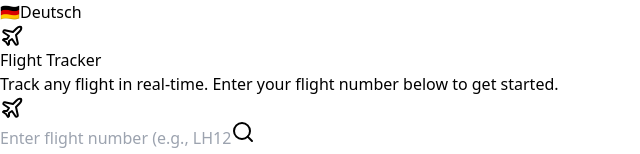
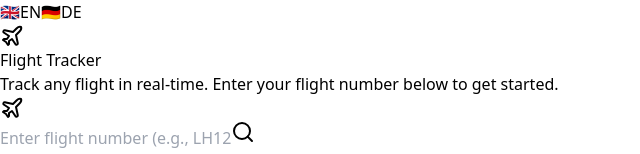
Before and after one commit to janschllr/Flighttracker, a React app: page / in a window 1280 px wide. Shown: the top 154 px of the page, without its empty margins (0-640 px from the left). Built offline with nearby package versions, Linux system fonts and the light colour scheme; no server answers; the HTML template or start-up script is replaced by a standard one.

Commit message:
feat: replace language toggle with distinct English and German selection buttons for better ux

```diff
--- a/src/components/LanguageSwitcher.jsx
+++ b/src/components/LanguageSwitcher.jsx
@@ -6,14 +6,30 @@ export function LanguageSwitcher() {
 
     return (
         <div className="fixed top-4 right-4 z-50">
-            <button
-                onClick={() => setLanguage(language === 'en' ? 'de' : 'en')}
-                className="flex items-center gap-2 px-3 py-2 bg-white/10 backdrop-blur-md rounded-xl text-sm font-bold text-white hover:bg-white/20 transition-all ring-1 ring-white/10 shadow-lg cursor-pointer"
-                aria-label="Switch language"
-            >
-                <span className="text-lg">{language === 'en' ? '🇩🇪' : '🇬🇧'}</span>
-                <span className="hidden sm:inline">{language === 'en' ? 'Deutsch' : 'English'}</span>
-            </button>
+            <div className="flex bg-white/10 backdrop-blur-md rounded-xl ring-1 ring-white/10 shadow-lg overflow-hidden">
+                <button
+                    onClick={() => setLanguage('en')}
+                    className={`flex items-center gap-1.5 px-3 py-2 text-sm font-bold transition-all cursor-pointer ${language === 'en'
+                            ? 'bg-white/20 text-white'
+                            : 'text-white/50 hover:text-white/80'
+                        }`}
+                    aria-label="English"
+                >
+                    <span className="text-base">🇬🇧</span>
+                    <span className="hidden sm:inline">EN</span>
+                </button>
+                <button
+                    onClick={() => setLanguage('de')}
+                    className={`flex items-center gap-1.5 px-3 py-2 text-sm font-bold transition-all cursor-pointer ${language === 'de'
+                            ? 'bg-white/20 text-white'
+                            : 'text-white/50 hover:text-white/80'
+                        }`}
+                    aria-label="Deutsch"
+                >
+                    <span className="text-base">🇩🇪</span>
+                    <span className="hidden sm:inline">DE</span>
+                </button>
+            </div>
         </div>
     );
 }
```
